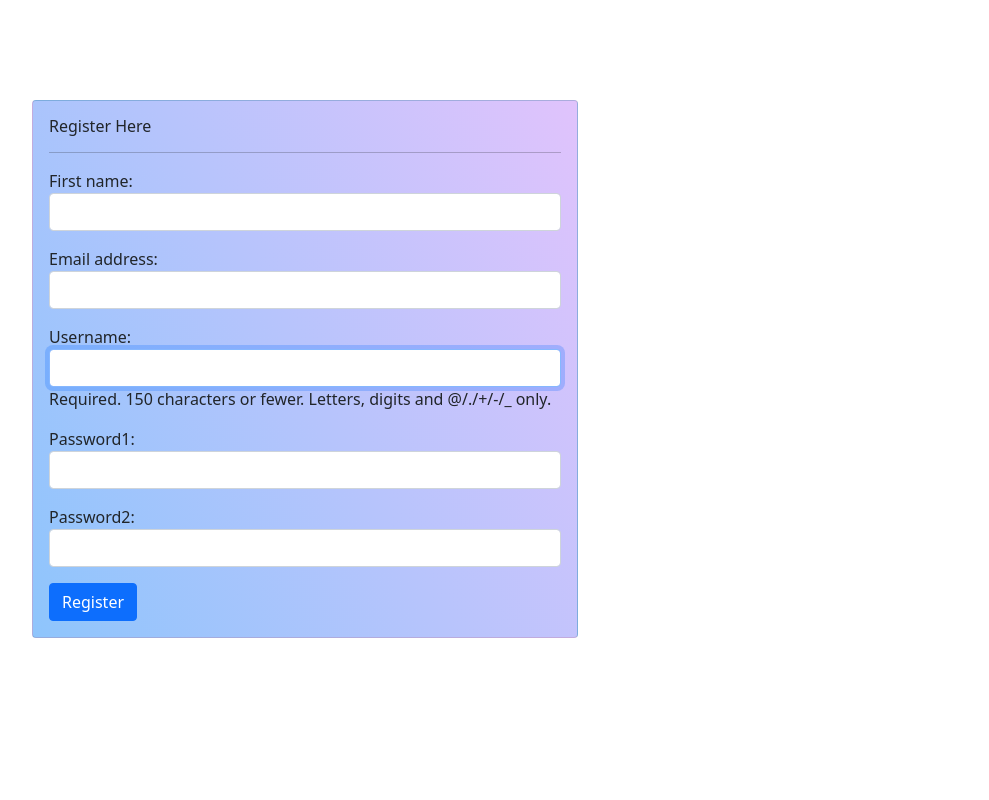
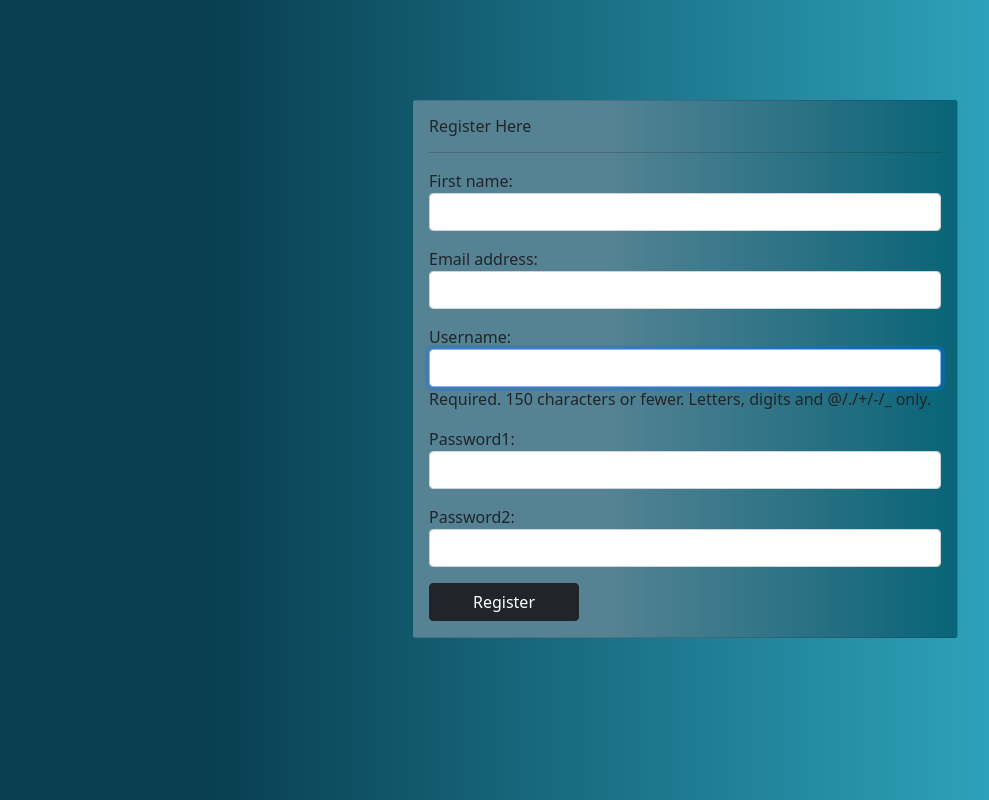
Before and after one commit to VrindhaAravind/SayOne-ECommerce, a Django app: page /customer/account/register in a window 1280 px wide. Shown: the whole page, without its empty margins (240-1229 px from the left). Run offline with Django 3.2, Linux system fonts and the light colour scheme.

Commit message:
Update cust_registration.html

```diff
--- a/customer/templates/cust_registration.html
+++ b/customer/templates/cust_registration.html
@@ -6,28 +6,27 @@
     <link href="https://cdn.jsdelivr.net/npm/bootstrap@5.0.2/dist/css/bootstrap.min.css" rel="stylesheet"
           integrity="sha384-EVSTQN3/azprG1Anm3QDgpJLIm9Nao0Yz1ztcQTwFspd3yD65VohhpuuCOmLASjC" crossorigin="anonymous">
 </head>
-<body>
+<body style="background: rgb(8,62,80);
+background: linear-gradient(90deg, rgba(8,62,80,1) 35%, rgba(47,168,193,1) 100%, rgba(85,82,82,1) 100%);">
 <div class="container">
     <div class="row" style="margin-top:100px;">
-        <div class="col-2"></div>
+        <div class="col-6"></div>
         <div class="col-6">
-            <div class="card" style="background-color: #8EC5FC;
-background-image: linear-gradient(62deg, #8EC5FC 0%, #E0C3FC 100%);
-">
+            <div class="card" style="background: rgb(85,131,148);
+background: linear-gradient(90deg, rgba(85,131,148,1) 35%, rgba(8,100,119,1) 100%, rgba(85,82,82,1) 100%);">
                 <div class="card-body">
                     <h6>Register Here</h6>
                     <hr>
                     <form action="" method="POST">
                         {%csrf_token%}
                         {{form.as_p}}
-                        <button class="btn btn-primary " type="submit">Register</button>
+                        <button class="btn btn-dark " type="submit" style="width:150px; ">Register</button>
                     </form>
 
                 </div>
             </div>
 
         </div>
-        <div class="col-5"></div>
     </div>
 </div>
 
```
